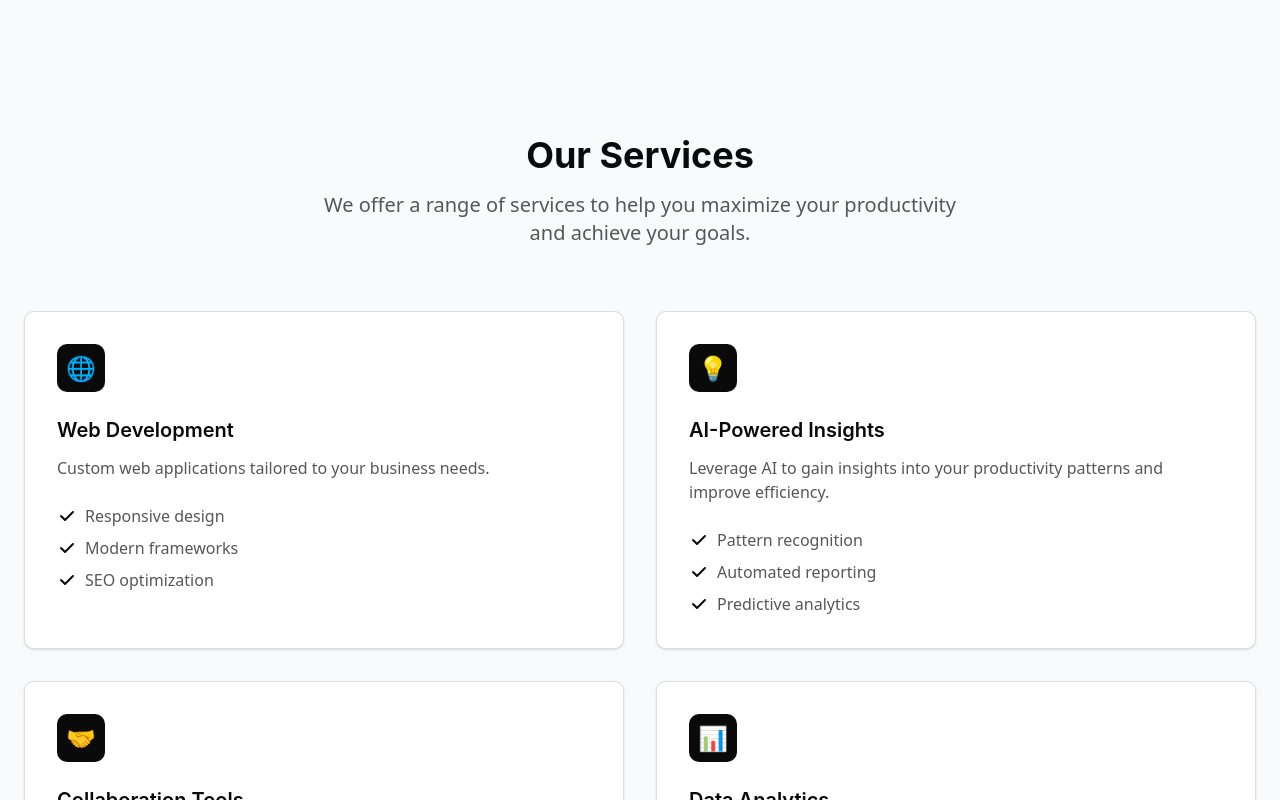
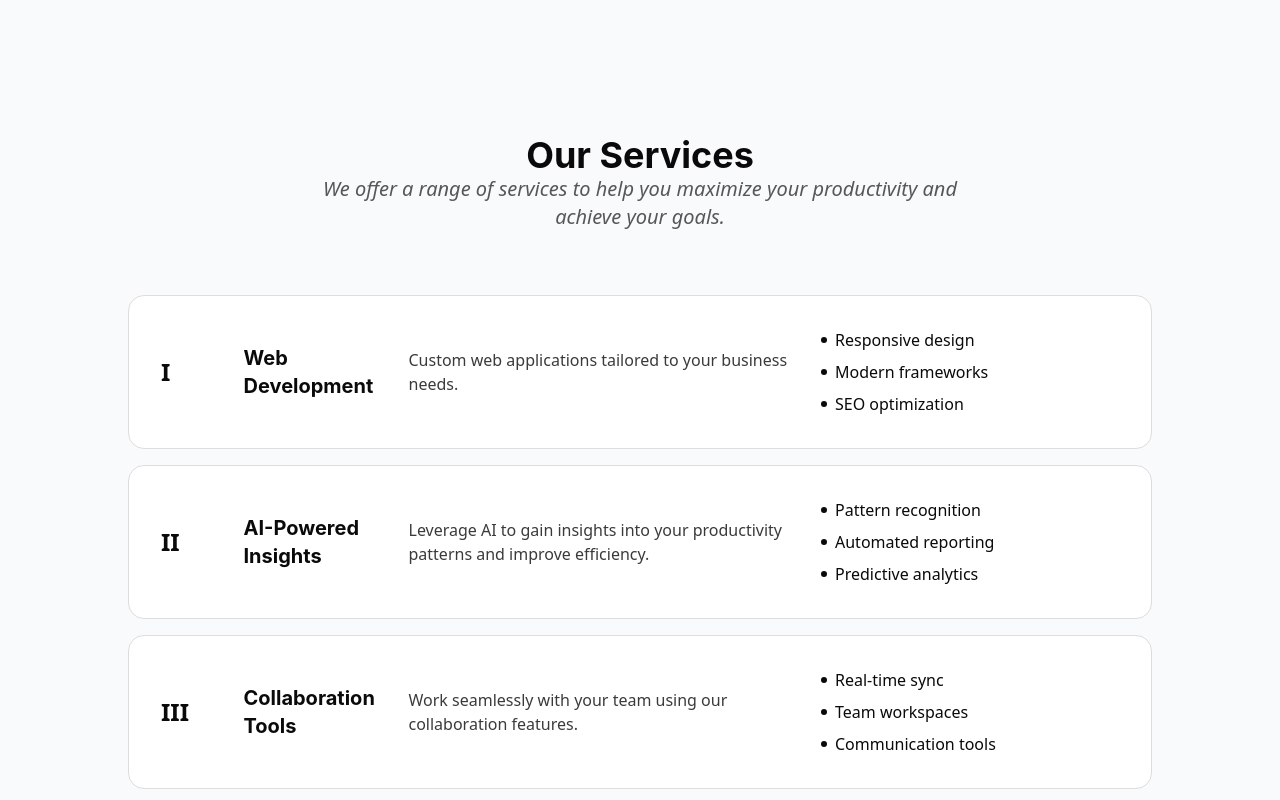
Before and after one commit to HalalElites-dev/halalelites-next-timelesshealing, a Next.js app: page / in a window 1280 px wide. Shown: the part 1280-2080 px from the top of the page. Built offline with nearby package versions, Linux system fonts and the light colour scheme.

Commit message:
update services section design and italics font

```diff
--- a/components/layout/Navigation.tsx
+++ b/components/layout/Navigation.tsx
@@ -1,12 +1,10 @@
 'use client';
 import Link from "next/link";
-import { usePathname } from "next/navigation";
 import { NAV_LINKS } from "@/lib/constants";
 import { cn, scrollToSection} from "@/lib/utils";
 
 
 export function Navigation() {
-  const pathName = usePathname();
 
   const handleClick = (e: React.MouseEvent<HTMLAnchorElement, MouseEvent>, href: string) => {
    if (href.startsWith('#')) {
@@ -23,7 +21,7 @@ export function Navigation() {
           href={link.href}
           className={cn(
             "text-md font-medium transition-colors hover:text-primary relative py-1",
-            pathName === link.href ? "text-primary" : "text-muted-foreground"
+
           )}
           onClick={(e) => handleClick(e, link.href)}
         >
--- a/components/sections/About.tsx
+++ b/components/sections/About.tsx
@@ -1,6 +1,5 @@
 import React from 'react'
 import { ABOUT, ABOUT_HEADING, ABOUT_SUBTEXT } from '@/lib/constants'
-
 
 const About = () => {
   return (
@@ -8,7 +7,7 @@ const About = () => {
       <div className="max-w-7xl mx-auto">
         <div className="text-center mb-16">
           <h2 className="text-3xl md:text-4xl font-bold text-foreground mb-4">{ABOUT_HEADING}</h2>
-          <p className="text-xl text-muted-foreground max-w-2xl mx-auto">
+          <p className="text-xl italic text-muted-foreground max-w-2xl mx-auto">
             {ABOUT_SUBTEXT}
           </p>
         </div>
--- a/components/sections/Services.tsx
+++ b/components/sections/Services.tsx
@@ -1,51 +1,92 @@
 import React from 'react'
 import { SERVICES_HEADING, SERVICES_SUBTEXT, SERVICES } from '@/lib/constants'
 const Services = () => {
+  // return (
+  //   <section id='services' className='py-20 px-6 bg-secondary'>
+  //     <div className='max-w-7xl mx-auto'>
+  //       <div className='text-center mb-16'>
+  //         <h2 className='text-3xl md:text-4xl font-bold text-foreground mb-4'>{SERVICES_HEADING}</h2>
+  //         <p className='text-xl text-muted-foreground max-w-2xl mx-auto'>{SERVICES_SUBTEXT}</p>
+  //       </div>
+
+  //       <div className='grid grid-cols-1 md:grid-cols-2 gap-8'>
+  //         {SERVICES.map((service, index) => (
+  //           <div key={index} className='bg-background p-8 rounded-lg shadow-sm border border-border'>
+  //             <div className='w-12 h-12 bg-primary rounded-lg flex items-center justify-center mb-6'>
+  //               <span className='text-2xl text-primary-foreground'>{service.icon}</span>
+  //             </div>
+
+  //             <h3 className='text-xl font-semibold text-foreground mb-3'>{service.title}</h3>
+  //             <p className='text-muted-foreground mb-6'>{service.description}</p>
+
+  //             {service.features && (
+  //               <ul className='space-y-2 text-muted-foreground'>
+  //                 {service.features.map((feature, featureIndex) => (
+  //                   <li key={featureIndex} className='flex items-center'>
+  //                     <svg
+  //                       className='w-5 h-5 mr-2 text-primary'
+  //                       fill='currentColor'
+  //                       viewBox='0 0 20 20'
+  //                       xmlns='http://www.w3.org/2000/svg'
+  //                     >
+  //                       <path
+  //                         fillRule='evenodd'
+  //                         d='M16.707 5.293a1 1 0 010 1.414l-8 8a1 1 0 01-1.414 0l-4-4a1 1 0 011.414-1.414L8 12.586l7.293-7.293a1 1 0 011.414 0z'
+  //                         clipRule='evenodd'
+  //                       />
+  //                     </svg>
+  //                     {feature}
+  //                   </li>
+  //                 ))}
+  //               </ul>
+  //             )}
+
+  //           </div>
+  //         ))}
+  //       </div>
+  //     </div>
+  //   </section>
+  // )
   return (
    <section id='services' className='py-20 px-6 bg-secondary'>
-      <div className='max-w-7xl mx-auto'>
+  <div className='max-w-5xl mx-auto'>
     <div className='text-center mb-16'>
-          <h2 className='text-3xl md:text-4xl font-bold text-foreground mb-4'>{SERVICES_HEADING}</h2>
-          <p className='text-xl text-muted-foreground max-w-2xl mx-auto'>{SERVICES_SUBTEXT}</p>
+      <h2 className='text-3xl md:text-4xl font-bold text-foreground'>{SERVICES_HEADING}</h2>
+      <p className='text-xl italic text-muted-foreground max-w-2xl mx-auto'>{SERVICES_SUBTEXT}</p>
     </div>
 
-        <div className='grid grid-cols-1 md:grid-cols-2 gap-8'>
+    <div className='space-y-4'>
       {SERVICES.map((service, index) => (
-            <div key={index} className='bg-background p-8 rounded-lg shadow-sm border border-border'>
-              <div className='w-12 h-12 bg-primary rounded-lg flex items-center justify-center mb-6'>
-                <span className='text-2xl text-primary-foreground'>{service.icon}</span>
-              </div>
+        <div
+          key={index}
+          className="group grid grid-cols-12 items-center gap-4 md:gap-8 rounded-2xl overflow-hidden border border-border transition-all duration-300 bg-background hover:bg-gradient-to-br from-brand-primary via-brand-accent to-brand-secondary hover:text-primary-foreground p-6 md:p-8"
+        >
+          {/* Column 1: Number */}
+          <span className="col-span-1 text-xl md:text-2xl font-bold">{service.number}</span>
 
-              <h3 className='text-xl font-semibold text-foreground mb-3'>{service.title}</h3>
-              <p className='text-muted-foreground mb-6'>{service.description}</p>
+          {/* Column 2: Title */}
+          <h3 className="col-span-2 text-lg md:text-xl font-bold">{service.title}</h3>
 
-              {service.features && (
-                <ul className='space-y-2 text-muted-foreground'>
-                  {service.features.map((feature, featureIndex) => (
-                    <li key={featureIndex} className='flex items-center'>
-                      <svg
-                        className='w-5 h-5 mr-2 text-primary'
-                        fill='currentColor'
-                        viewBox='0 0 20 20'
-                        xmlns='http://www.w3.org/2000/svg'
-                      >
-                        <path
-                          fillRule='evenodd'
-                          d='M16.707 5.293a1 1 0 010 1.414l-8 8a1 1 0 01-1.414 0l-4-4a1 1 0 011.414-1.414L8 12.586l7.293-7.293a1 1 0 011.414 0z'
-                          clipRule='evenodd'
-                        />
-                      </svg>
-                      {feature}
+          {/* Column 3: Description */}
+          <p className="col-span-5 text-sm md:text-base opacity-80">{service.description}</p>
+
+          {/* Column 4: Features list */}
+          <ul className="col-span-4 flex flex-col gap-2 text-sm md:text-base">
+            {service.features.map((feature, i) => (
+              <li key={i} className='flex items-center'>
+                <span className='w-1.5 h-1.5 rounded-full bg-current mr-2'></span>
+                <span>{feature}</span>
               </li>
             ))}
           </ul>
-              )}
-
         </div>
       ))}
     </div>
   </div>
 </section>
+
+
+
   )
 }
 
--- a/lib/constants.ts
+++ b/lib/constants.ts
@@ -1,4 +1,5 @@
 import { X, Github, Linkedin, LucideIcon } from "lucide-react";
+
 // Site Metadata
 export const SITE_TITLE = 'HalalElites';
 export const SITE_TAGLINE = 'Boost your productivity with AI-powered tools.';
@@ -97,9 +98,9 @@ export const SERVICES_HEADING = 'Our Services';
 export const SERVICES_SUBTEXT = 'We offer a range of services to help you maximize your productivity and achieve your goals.';
 export const SERVICES = [
   {
+    number: 'I',
     title: 'Web Development',
     description: 'Custom web applications tailored to your business needs.',
-    icon: '🌐',
     features: [
       'Responsive design',
       'Modern frameworks',
@@ -107,9 +108,9 @@ export const SERVICES = [
     ]
   },
   {
+    number: 'II',
     title: 'AI-Powered Insights',
     description: 'Leverage AI to gain insights into your productivity patterns and improve efficiency.',
-    icon: '💡',
     features: [
       'Pattern recognition',
       'Automated reporting',
@@ -117,9 +118,9 @@ export const SERVICES = [
     ]
   },
   {
+    number: 'III',
     title: 'Collaboration Tools',
     description: 'Work seamlessly with your team using our collaboration features.',
-    icon: '🤝',
     features: [
       'Real-time sync',
       'Team workspaces',
@@ -127,9 +128,9 @@ export const SERVICES = [
     ]
   },
   {
+    number: 'IV',
     title: 'Data Analytics',
     description: 'Analyze your productivity data to make informed decisions.',
-    icon: '📊',
     features: [
       'Custom dashboards',
       'Data visualization',
```
Lines whose indentation alone changed are shown as unchanged.
